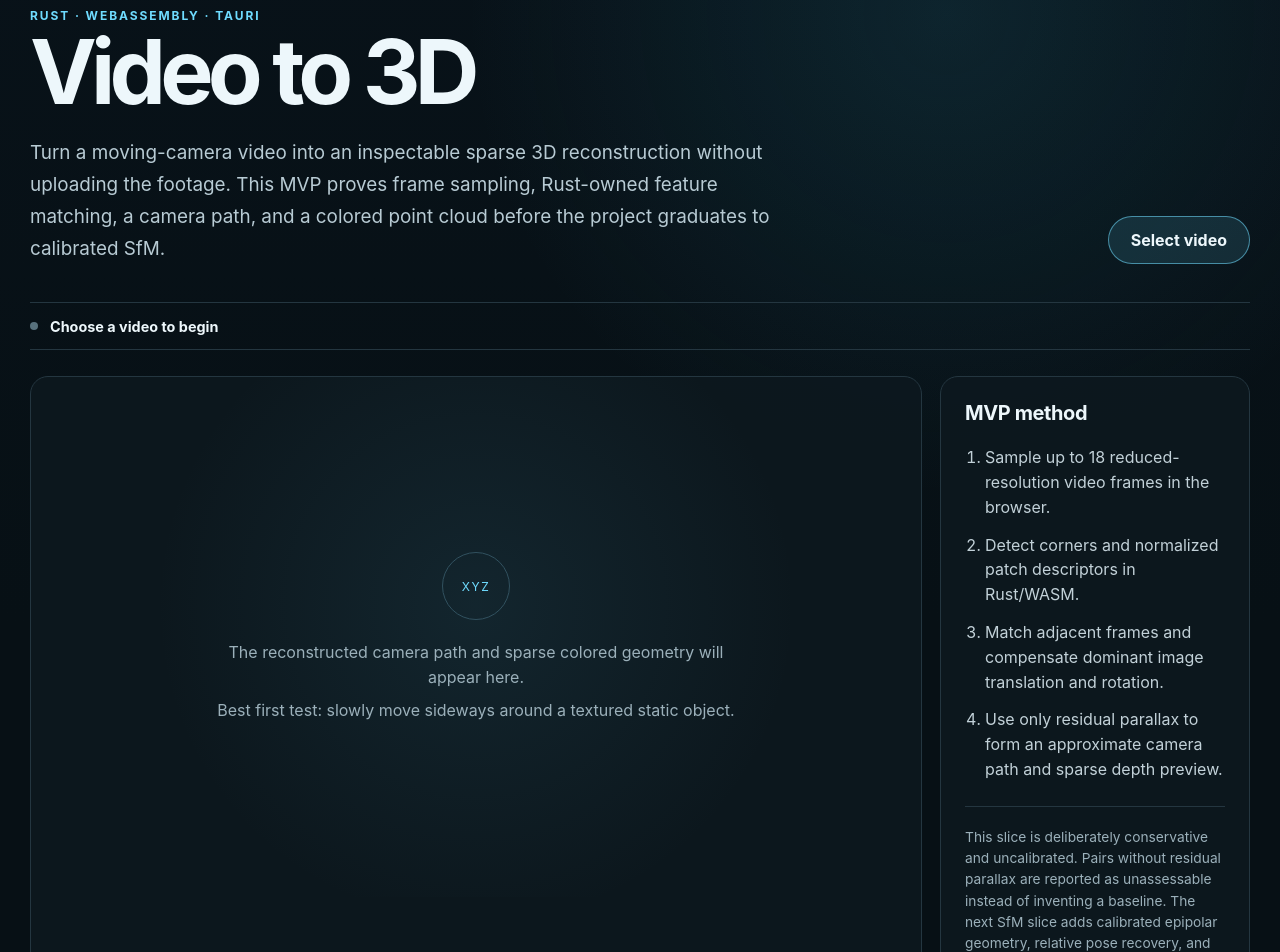
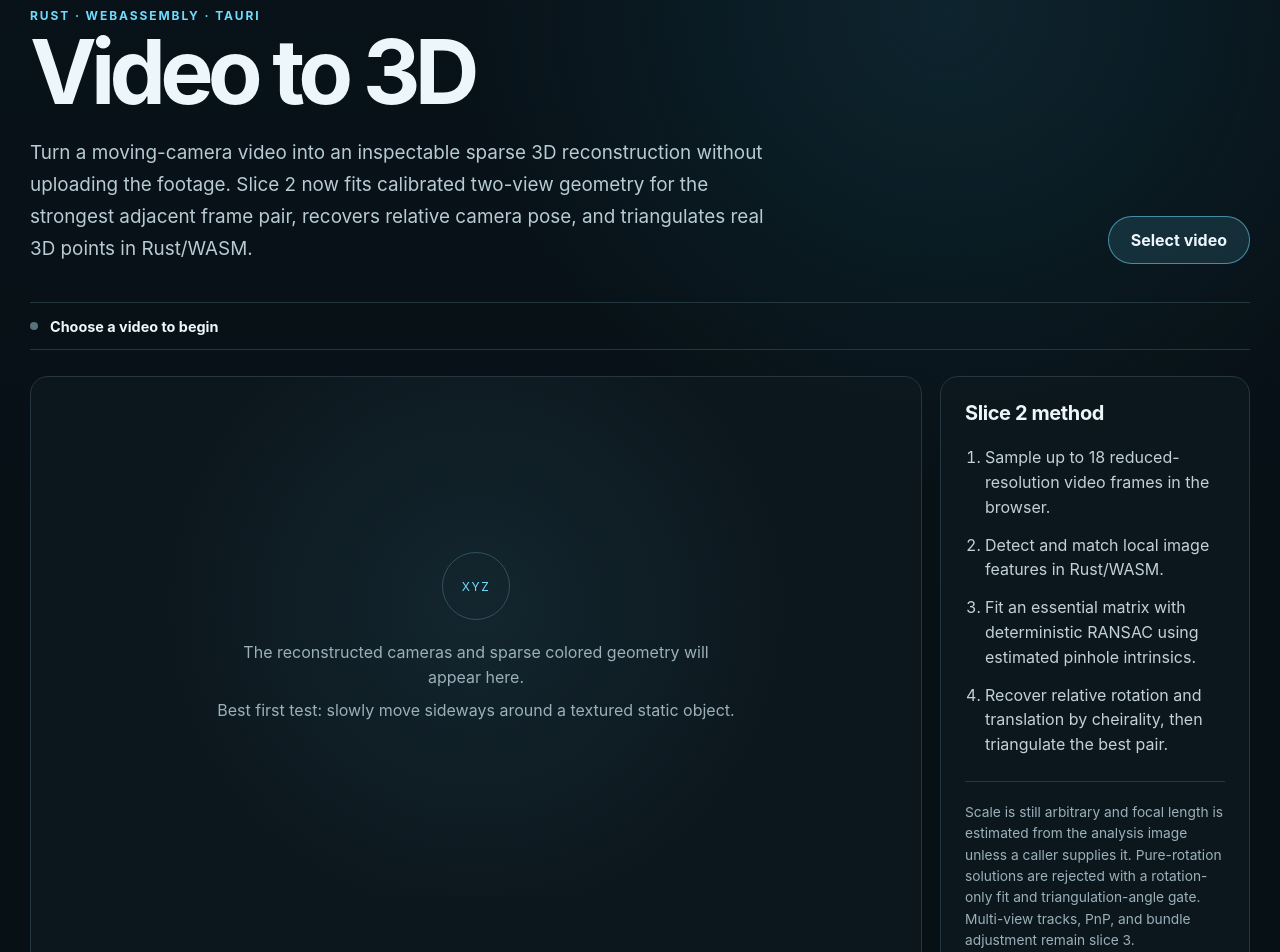
Before and after one commit to moritzbrantner/video-to-3d, a Next.js app in the folder apps/web/: page / in a window 1280 px wide. Shown: the part 80-1032 px from the top of the page. Built offline with nearby package versions, Linux system fonts and the light colour scheme.

Commit message:
Surface calibrated two-view evidence

```diff
--- a/apps/web/app/page.tsx
+++ b/apps/web/app/page.tsx
@@ -46,9 +46,11 @@ export default function Home() {
     phase === "sampling"
       ? "Sampling video frames locally…"
       : phase === "reconstructing"
-        ? "Running Rust/WASM sparse reconstruction…"
+        ? "Running Rust/WASM reconstruction…"
         : phase === "done"
-          ? "Sparse preview ready"
+          ? reconstruction?.calibrated_pair
+            ? "Calibrated two-view reconstruction ready"
+            : "Conservative sparse preview ready"
           : phase === "error"
             ? "Reconstruction failed"
             : "Choose a video to begin";
@@ -61,8 +63,8 @@ export default function Home() {
           <h1>Video to 3D</h1>
           <p className="lede">
             Turn a moving-camera video into an inspectable sparse 3D reconstruction without uploading
-            the footage. This MVP proves frame sampling, Rust-owned feature matching, a camera path,
-            and a colored point cloud before the project graduates to calibrated SfM.
+            the footage. Slice 2 now fits calibrated two-view geometry for the strongest adjacent
+            frame pair, recovers relative camera pose, and triangulates real 3D points in Rust/WASM.
           </p>
         </div>
         <label className="upload-button">
@@ -90,7 +92,7 @@ export default function Home() {
             <>
               <SceneCanvas reconstruction={reconstruction} />
               <div className="viewer-caption">
-                Drag to orbit · wheel to zoom · squares are sampled camera positions
+                Drag to orbit · wheel to zoom · squares are registered or sampled camera positions
               </div>
             </>
           ) : (
@@ -98,24 +100,24 @@ export default function Home() {
               <div className="axis-mark" aria-hidden="true">
                 XYZ
               </div>
-              <p>The reconstructed camera path and sparse colored geometry will appear here.</p>
+              <p>The reconstructed cameras and sparse colored geometry will appear here.</p>
               <p>Best first test: slowly move sideways around a textured static object.</p>
             </div>
           )}
         </div>
 
         <aside className="method-panel">
-          <h2>MVP method</h2>
+          <h2>Slice 2 method</h2>
           <ol>
             <li>Sample up to 18 reduced-resolution video frames in the browser.</li>
-            <li>Detect corners and normalized patch descriptors in Rust/WASM.</li>
-            <li>Match adjacent frames and compensate dominant image translation and rotation.</li>
-            <li>Use only residual parallax to form an approximate camera path and sparse depth preview.</li>
+            <li>Detect and match local image features in Rust/WASM.</li>
+            <li>Fit an essential matrix with deterministic RANSAC using estimated pinhole intrinsics.</li>
+            <li>Recover relative rotation and translation by cheirality, then triangulate the best pair.</li>
           </ol>
           <p className="method-note">
-            This slice is deliberately conservative and uncalibrated. Pairs without residual parallax
-            are reported as unassessable instead of inventing a baseline. The next SfM slice adds
-            calibrated epipolar geometry, relative pose recovery, and true triangulation.
+            Scale is still arbitrary and focal length is estimated from the analysis image unless a
+            caller supplies it. Pure-rotation solutions are rejected with a rotation-only fit and
+            triangulation-angle gate. Multi-view tracks, PnP, and bundle adjustment remain slice 3.
           </p>
         </aside>
       </section>
@@ -144,6 +146,46 @@ export default function Home() {
 
       {reconstruction ? (
         <>
+          {reconstruction.calibrated_pair ? (
+            <section className="section-block">
+              <div className="section-heading">
+                <div>
+                  <p className="eyebrow">Calibrated geometry evidence</p>
+                  <h2>Selected two-view pair</h2>
+                </div>
+                <p>
+                  Frame {reconstruction.calibrated_pair.from_frame + 1} → {reconstruction.calibrated_pair.to_frame + 1}
+                </p>
+              </div>
+              <div className="table-wrap">
+                <table>
+                  <thead>
+                    <tr>
+                      <th>Inliers</th>
+                      <th>Inlier ratio</th>
+                      <th>Focal estimate</th>
+                      <th>Sampson error</th>
+                      <th>Reprojection error</th>
+                      <th>Triangulation angle</th>
+                    </tr>
+                  </thead>
+                  <tbody>
+                    <tr>
+                      <td>
+                        {reconstruction.calibrated_pair.inliers} / {reconstruction.calibrated_pair.matches}
+                      </td>
+                      <td>{(reconstruction.calibrated_pair.inlier_ratio * 100).toFixed(0)}%</td>
+                      <td>{reconstruction.calibrated_pair.focal_pixels.toFixed(1)} px</td>
+                      <td>{reconstruction.calibrated_pair.median_sampson_error_pixels.toFixed(2)} px</td>
+                      <td>{reconstruction.calibrated_pair.median_reprojection_error_pixels.toFixed(2)} px</td>
+                      <td>{reconstruction.calibrated_pair.median_triangulation_angle_degrees.toFixed(2)}°</td>
+                    </tr>
+                  </tbody>
+                </table>
+              </div>
+            </section>
+          ) : null}
+
           {reconstruction.warnings.length > 0 ? (
             <section className="section-block">
               <div className="section-heading">
@@ -163,12 +205,12 @@ export default function Home() {
           <section className="section-block">
             <div className="section-heading">
               <div>
-                <p className="eyebrow">Algorithm evidence</p>
-                <h2>Adjacent-frame matching</h2>
+                <p className="eyebrow">Matching evidence</p>
+                <h2>Adjacent-frame screening</h2>
               </div>
               <p>
                 {reconstruction.points.length} sparse point observations · {reconstruction.cameras.length}{" "}
-                camera samples
+                displayed cameras
               </p>
             </div>
             <div className="table-wrap">
@@ -180,7 +222,7 @@ export default function Home() {
                     <th>Matches</th>
                     <th>Median motion</th>
                     <th>Parallax residual</th>
-                    <th>Assessment</th>
+                    <th>Screening</th>
                   </tr>
                 </thead>
                 <tbody>
@@ -195,7 +237,7 @@ export default function Home() {
                       <td>{pair.matches}</td>
                       <td>{pair.median_motion.toFixed(2)} px</td>
                       <td>{pair.median_parallax_residual.toFixed(2)} px</td>
-                      <td>{pair.low_parallax ? "Unassessable" : "Usable"}</td>
+                      <td>{pair.low_parallax ? "Rejected early" : "RANSAC candidate"}</td>
                     </tr>
                   ))}
                 </tbody>
```
